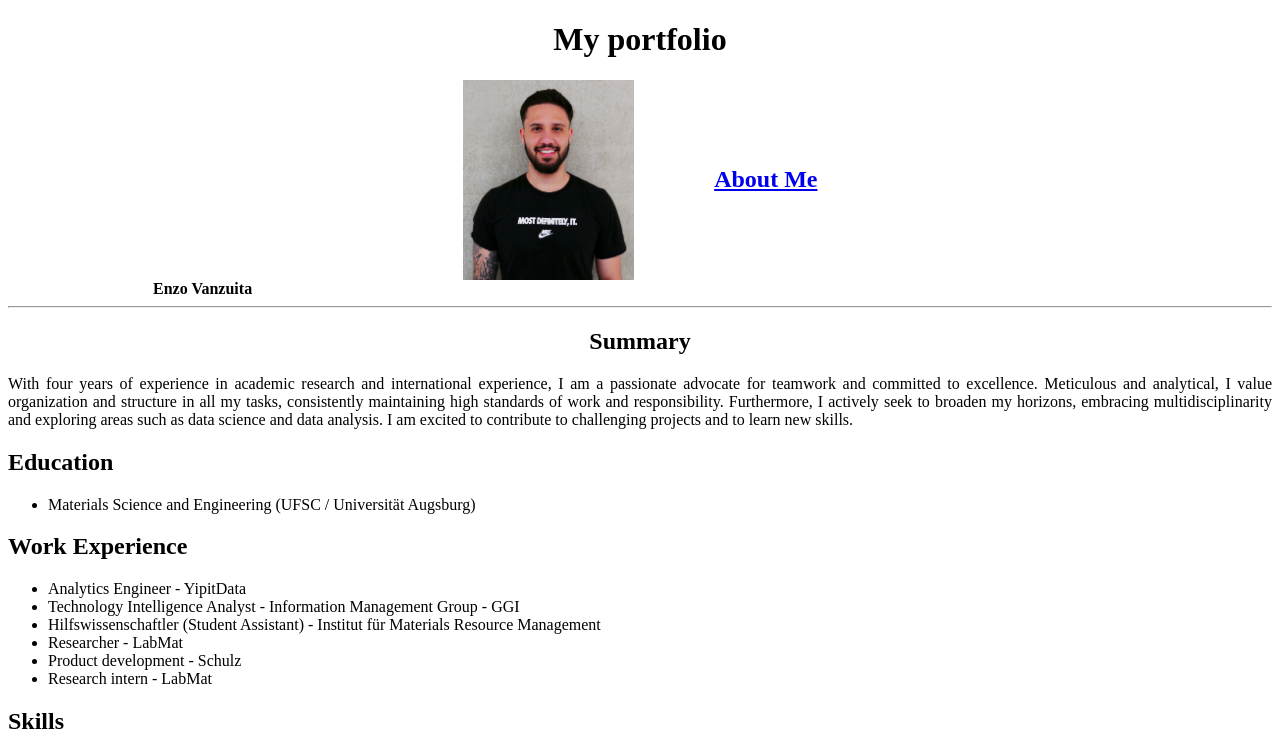
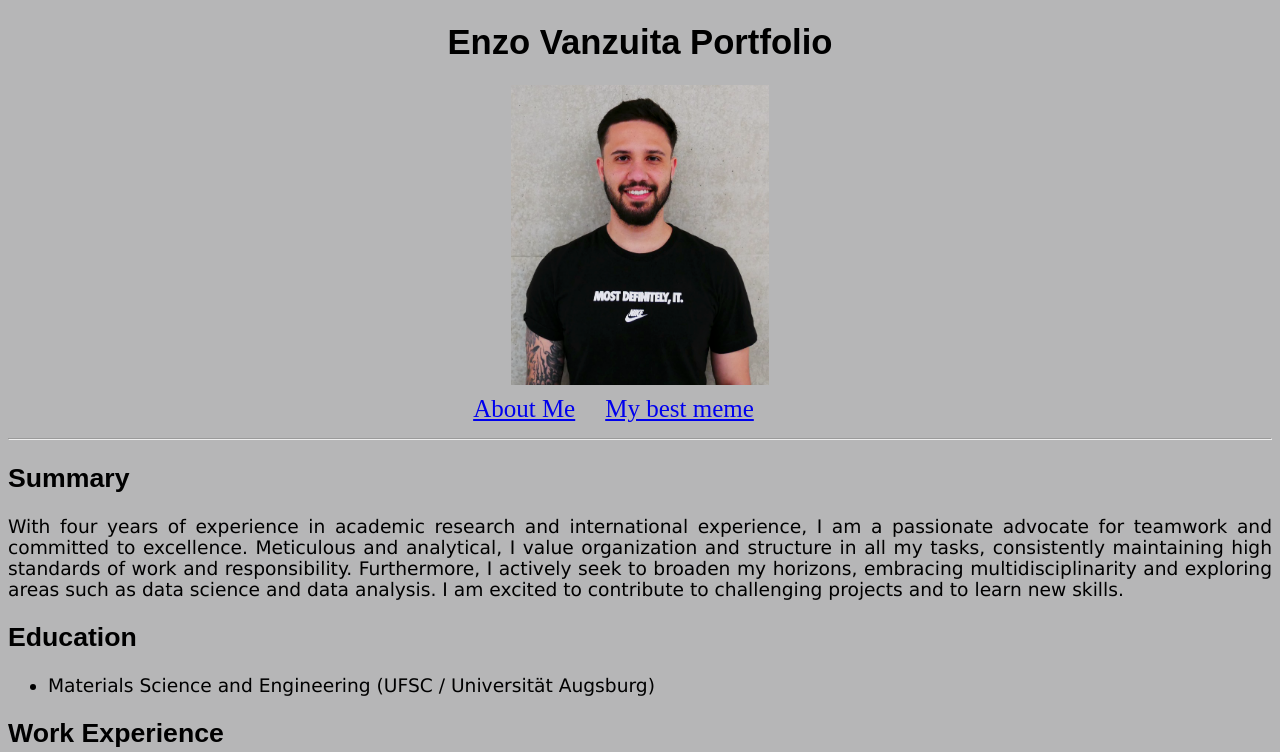
Before and after one commit to EnzoVanz/Portfolio, a plain HTML site: page index.html in a window 1280 px wide. Shown: the top 752 px of the page. Drawn offline with Linux system fonts and the light colour scheme.

Commit message:
Add files via upload

```diff
--- a/index.html
+++ b/index.html
@@ -1,21 +1,47 @@
 <!DOCTYPE html>
-<html lang="en">
+<html lang="en" style="background: rgb(182, 182, 183);">
 <head>
     <meta charset="UTF-8">
     <title>My resume</title>
+    <style>
+        h1 {
+            font-size: 26pt;
+            font-family: Arial, Helvetica, sans-serif;
+            text-align: center;
+        }
+        h2 {
+            font-size: 20pt;
+            font-family: Arial, Helvetica, sans-serif;
+        }
+        li {
+            font-family: 'Lucida Sans', 'Lucida Sans Regular', 'Lucida Grande', 'Lucida Sans Unicode', Geneva, Verdana, sans-serif;
+            font-size: 14pt;
+        }
+
+        p {
+            font-family: 'Lucida Sans', 'Lucida Sans Regular', 'Lucida Grande', 'Lucida Sans Unicode', Geneva, Verdana, sans-serif;
+        }
+
+        .box {
+            font-size: 25px;
+            display: flex;
+            gap: 30px;
+            margin-left: 36.8%;
+            margin-top: 10px;
+            margin-bottom: 15px;
+        }
+    </style>
 </head>
 <body>
-    <h1 align="center">My portfolio</h1>
-    <div style="display: flex; align-items: center; justify-content: center;">
-        <img src="./assets/images/profile.png" height="200">
-        <div style="text-align: left; margin-left: 80px;">
-            <h2><a href="./public/about.html">About Me</a></h2>
-        </div>
+    <h1 >Enzo Vanzuita Portfolio</h1>
+    <img src="./assets/images/profile.png" height="300" style="display: block; margin: 0 auto;">
+    <div class="box">
+        <a href="./public/about.html">About Me</a>
+        <a href="./public/meme.html">My best meme</a>
     </div>
-    <div style="display: flex; justify-content: left; margin-left: 145px;"><b>Enzo Vanzuita</b></div>
     <hr />
-    <h2 align="center">Summary</h2>
-    <p align="justify">
+    <h2>Summary</h2>
+    <p align="justify" style="font-size: 14pt;">
         With four years of experience in academic research and international experience,
         I am a passionate advocate for teamwork and committed to excellence. Meticulous
         and analytical, I value organization and structure in all my tasks, consistently
--- /dev/null
+++ b/style.css
@@ -0,0 +1,22 @@
+body {
+    background-color: black;
+}
+
+h1 {
+    text-transform: uppercase;
+    font-size: 35pt;
+}
+
+.poster {
+    width: 50%;
+    margin-top: 150px;
+    margin-left: 25%;
+    font-family: "Libre Baskerville", serif;
+    color: yellow;
+    text-align: center;
+}
+
+.image {
+    width: 100%;
+    border: 5px solid white;
+}
```
Also changed, not shown: public/meme.html (added, +19 -0 lines), assets/images/daenerys.jpeg (added).
